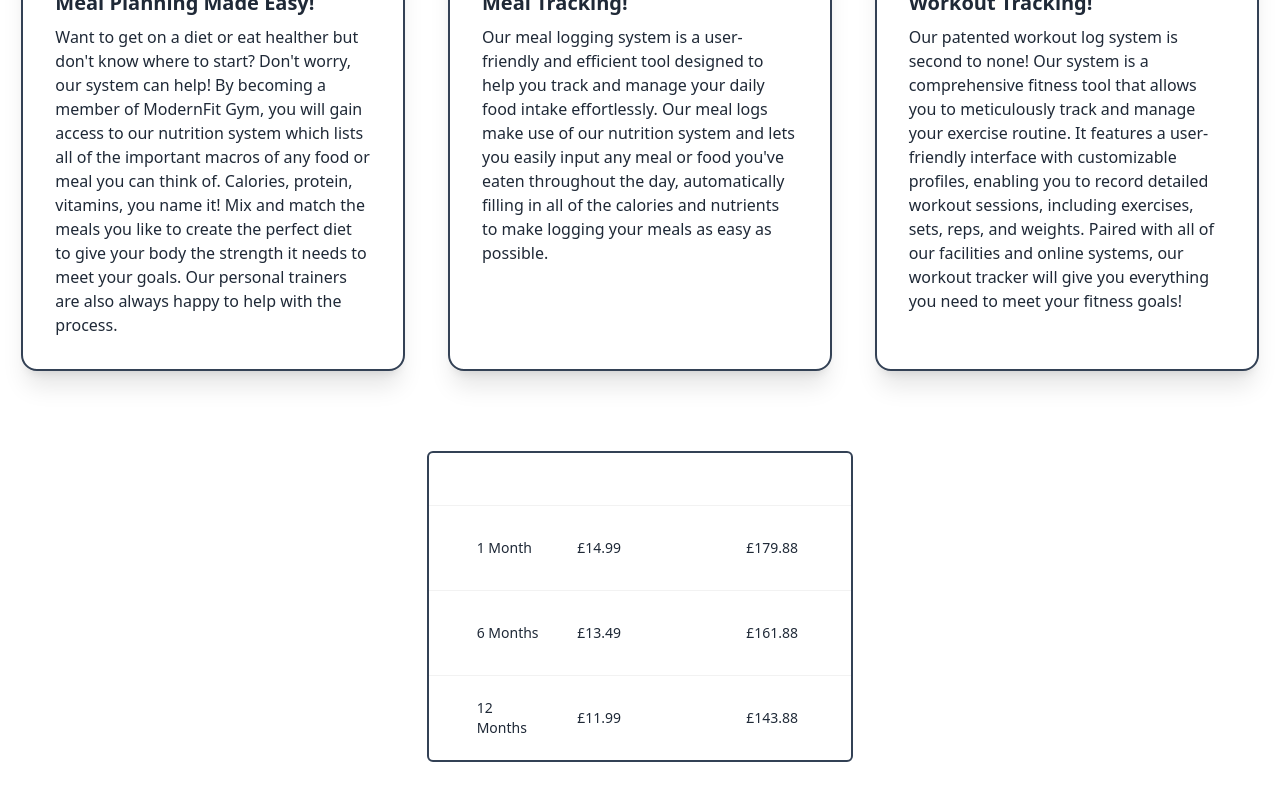
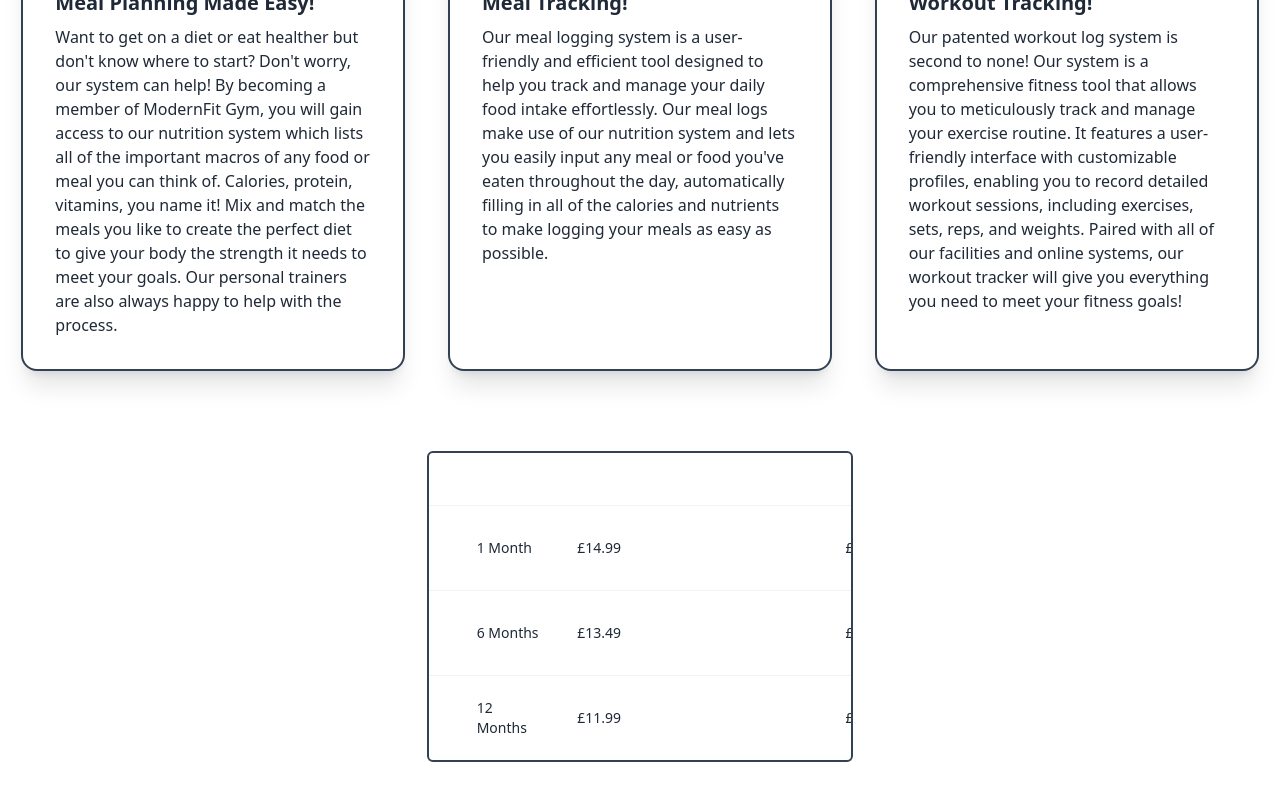
Before and after one commit to isaac238/ITSE_GROUP, a SvelteKit app: page / in a window 1280 px wide. Shown: the part 1811-2611 px from the top of the page. Built offline with nearby package versions, Linux system fonts and the light colour scheme.

Commit message:
Fixed Prices and specified per month

```diff
--- a/src/routes/+page.svelte
+++ b/src/routes/+page.svelte
@@ -146,8 +146,8 @@ Please do not use Vanilla CSS when creating this page, utility classes or tailwi
         <tr>
           <th></th>
           <th class="text-lg text-white">Months</th>
-          <th class="text-lg text-white">Suscription Fee</th>
-          <th class="text-lg text-white">12 Month Total Price</th>
+          <th class="text-lg text-white">Suscription Fee Per Month</th>
+          <th class="text-lg text-white">Total Price</th>
         </tr>
       </thead>
       <tbody>
@@ -155,7 +155,7 @@ Please do not use Vanilla CSS when creating this page, utility classes or tailwi
           <th></th>
             <td>1 Month</td>
             <td>£14.99</td>
-            <td>£179.88</td>
+            <td>£14.99</td>
             <td>
                 <a href="/register"
                 class="btn bg-white mb-3 text-black hover:bg-black hover:text-white shadow-2xl border-none"
@@ -167,7 +167,7 @@ Please do not use Vanilla CSS when creating this page, utility classes or tailwi
             <th></th>
             <td>6 Months</td>
             <td>£13.49</td>
-            <td>£161.88</td>
+            <td>£80.94</td>
             <td>
                 <a href="/register"
                 class="btn bg-white mb-3 text-black hover:bg-black hover:text-white shadow-2xl border-none"
```
